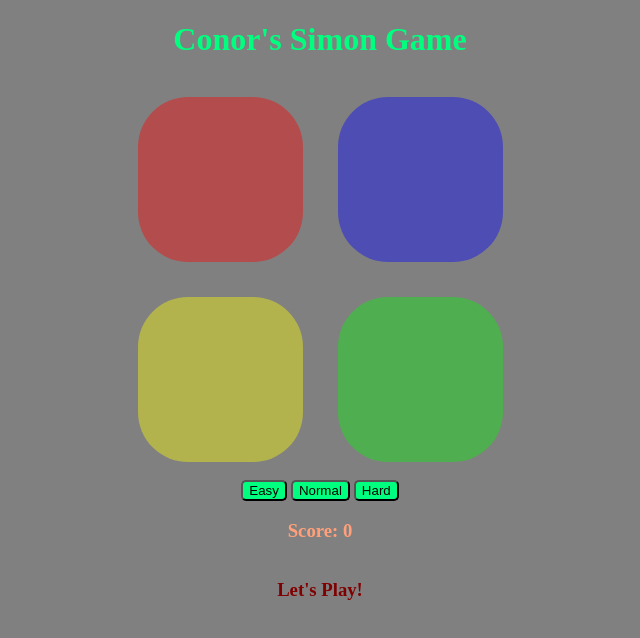
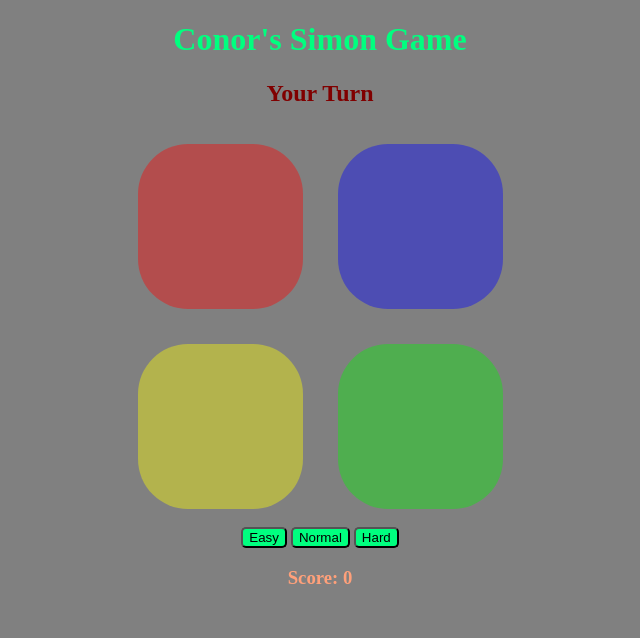
Before and after one commit to ccorkery97/conor-simon-game, a plain HTML site: page index.html in a window 1280 px wide. Both pictures are taken after a click on the button "Easy". Shown: the whole page, without its empty margins (320-960 px from the left). Drawn offline with Linux system fonts and the light colour scheme.

Commit message:
add message to tell user when to play

```diff
--- a/index.html
+++ b/index.html
@@ -9,6 +9,7 @@
 <body>
     <header>
         <h1>Conor's Simon Game</h1>
+        <h2 class="loser">Let's Play!</h2>
     </header>
     <main>
         <div class="game-board">
@@ -23,7 +24,6 @@
             <button class="restart hard">Hard</button>
         </div>
         <h3 class="score">Score: 0</h3>
-        <h3 class="loser">Let's Play!</h3>
     </main>
     <script src="main.js"></script>
 </body>
--- a/main.js
+++ b/main.js
@@ -54,6 +54,7 @@ function sequence(difficulty) {
         randomLightUp(randomOrder[num])
         if (num == (randomOrder.length - 1)) {
         clearInterval(playTime)
+        message.textContent = 'Your Turn'
         } else {
         num++
         }
```
